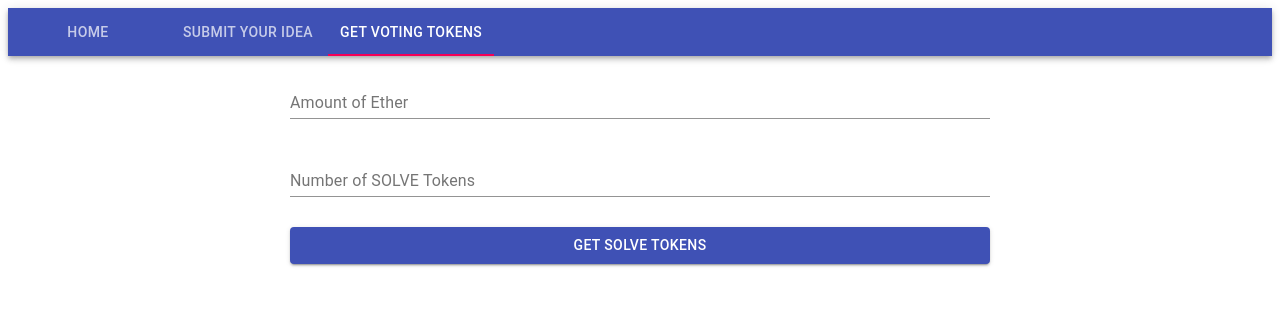
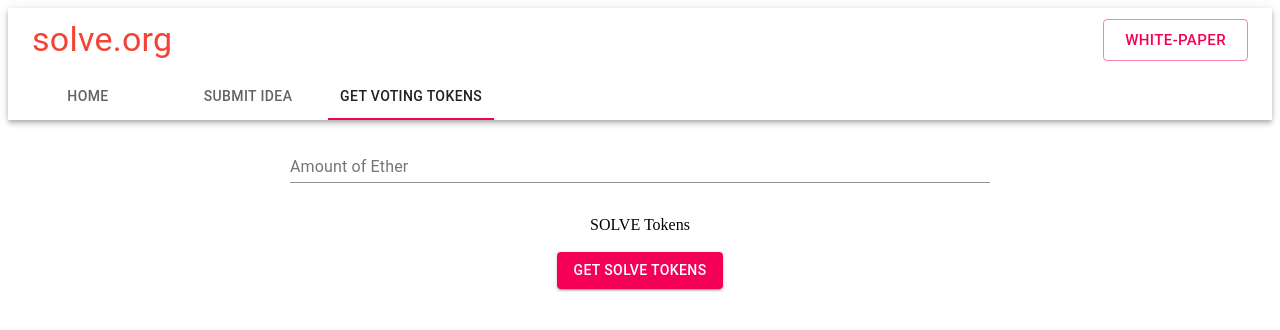
Before and after one commit to saurabh-lodha-16/solve.org, a React (Create React App) app: page / in a window 1280 px wide. Both pictures are taken after a click on the tab "GET VOTING TOKENS". Shown: the top 330 px of the page. Built offline with nearby package versions, Linux system fonts and the light colour scheme; the HTML template or start-up script is replaced by a standard one.

Commit message:
last night to go

```diff
--- a/src/App.js
+++ b/src/App.js
@@ -7,8 +7,26 @@ import Tabs from '@material-ui/core/Tabs';
 import AppBar from '@material-ui/core/AppBar';
 import { useState } from "react";
 
+import React from 'react';
+import { makeStyles } from '@material-ui/core/styles';
 
+import Toolbar from '@material-ui/core/Toolbar';
+import Typography from '@material-ui/core/Typography';
+import Button from '@material-ui/core/Button';
+
+const useStyles = makeStyles((theme) => ({
+  root: {
+    flexGrow: 1,
+  },
+  menuButton: {
+    marginRight: theme.spacing(2),
+  },
+  title: {
+    flexGrow: 1,
+  },
+}));
 function App() {
+  const classes = useStyles();
 
   const [tabValue, setTabValue] = useState(0);
 
@@ -24,12 +42,23 @@ function App() {
   }
 
   return (
-    <div className="App">
-      <AppBar position="static">
-        <Tabs value={tabValue} onChange={handleTabChange} aria-label="Solve.Org">
-        <Tab label="Home" {...a11yProps(0)} />
-          <Tab label="Submit Your Idea" {...a11yProps(1)} />
+    <div className={classes.root}>
+      <AppBar position="static" color ="white">
+      <Toolbar>
+
+          <Typography variant="h4" className={classes.title} color="error">
+            solve.org
+          </Typography>
+          <Button color="secondary" size="large" variant="outlined">White-Paper</Button>
+
+        </Toolbar>
+        <Tabs  value={tabValue} onChange={handleTabChange} aria-label="Solve.Org">
+
+
+        <Tab label="Home"  {...a11yProps(0)} />
+          <Tab label="Submit Idea" {...a11yProps(1)} />
           <Tab label="Get Voting Tokens" {...a11yProps(2)} />
+
         </Tabs>
       </AppBar>
 
@@ -37,6 +66,8 @@ function App() {
      {tabValue === 1 && (<SubmitYourIdea/>)}
       {tabValue === 2 && (<GetVotingTokens />)}
 
+
+
     </div>
   );
 
--- a/src/views/GetIdeas.js
+++ b/src/views/GetIdeas.js
@@ -46,13 +46,14 @@ function GetIdeas() {
   return (
     <div>
       <center>
+        <br/>
         <Button
-          className={classes.formElement}
+          className={classes.root}
           variant="contained"
-          color="primary"
+          color="secondary"
           onClick={getIdeas}
         >
-          connect to metamask
+          Connect to Metamask
         </Button>
         <p>{status}</p>
       </center>
--- a/src/views/GetVotingTokens.js
+++ b/src/views/GetVotingTokens.js
@@ -6,7 +6,7 @@ import { useStyles } from "../styles";
 import { useState } from "react";
 
 import { BigNumber, ethers } from "ethers";
-
+import Box from '@material-ui/core/Box';
 import SolveToken from "../abis/SolveToken.json";
 const constants = require("../abis/contract-address.json");
 
@@ -67,20 +67,20 @@ function GetVotingTokens() {
           //add validation to avoid negative numbers
           type="number"
           label="Amount of Ether"
+          color="secondary"
         />
         <br />
-        <TextField
-          className={classes.formElement}
-          type="number"
-          value={solveTokens}
-          label="Number of SOLVE Tokens"
-        />
+       <br/>
+        <Box component="span" visibility="visible" p={1} m={1} bgcolor="background.paper">
+        {solveTokens} SOLVE Tokens
+        </Box>
         <br />
+        <br/>
         <Button
           onClick={getVotingTokens}
-          className={classes.formElement}
+          className={classes.root}
           variant="contained"
-          color="primary"
+          color="secondary"
         >
           Get SOLVE tokens
         </Button>
--- a/src/views/SubmitYourIdea.js
+++ b/src/views/SubmitYourIdea.js
@@ -93,31 +93,37 @@ function SubmitYourIdea() {
           className={classes.formElement}
           onChange={(e) => setIdeaTitle(e.target.value)}
           label="Idea Title"
+          color="secondary"
         />
         <br />
         <TextField
           className={classes.formElement}
           onChange={(e) => setIdeaDesc(e.target.value)}
           label="Idea Description"
+          color="secondary"
         />
         <br />
         <TextField
           className={classes.formElement}
           onChange={(e) => setIdeaSol(e.target.value)}
           label="Idea Solution"
+          color="secondary"
         />
         <br />
         <TextField
           className={classes.formElement}
           onChange={(e) => setReqEth(e.target.value)}
           label="Ether Required"
+          color="secondary"
         />
         <br />
+        <br/>
         <Button
           onClick={submitIdea}
-          className={classes.formElement}
+          className={classes.root}
           variant="contained"
-          color="primary"
+          color="secondary"
+
         >
           Submit Your Idea
         </Button>
```
